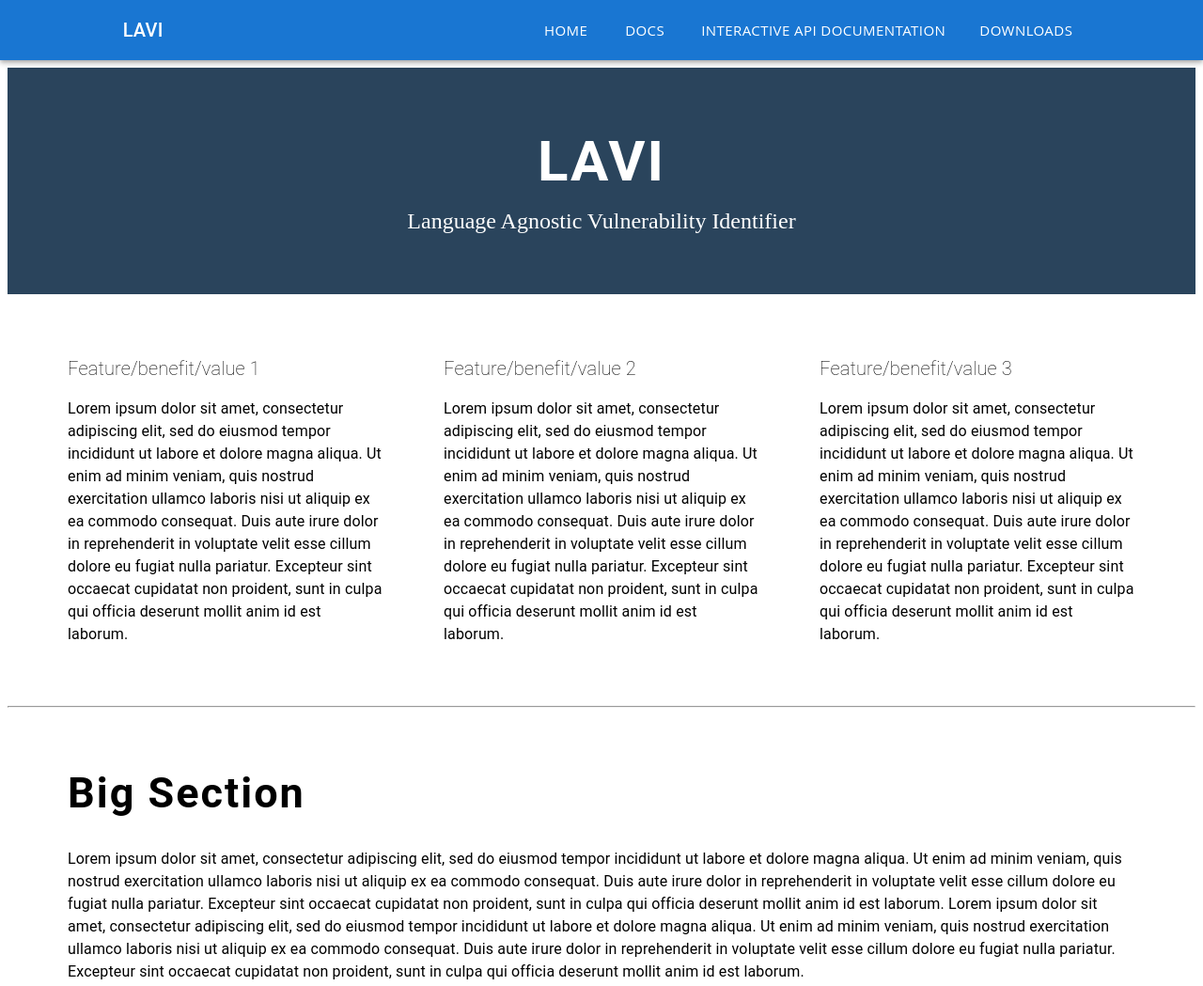
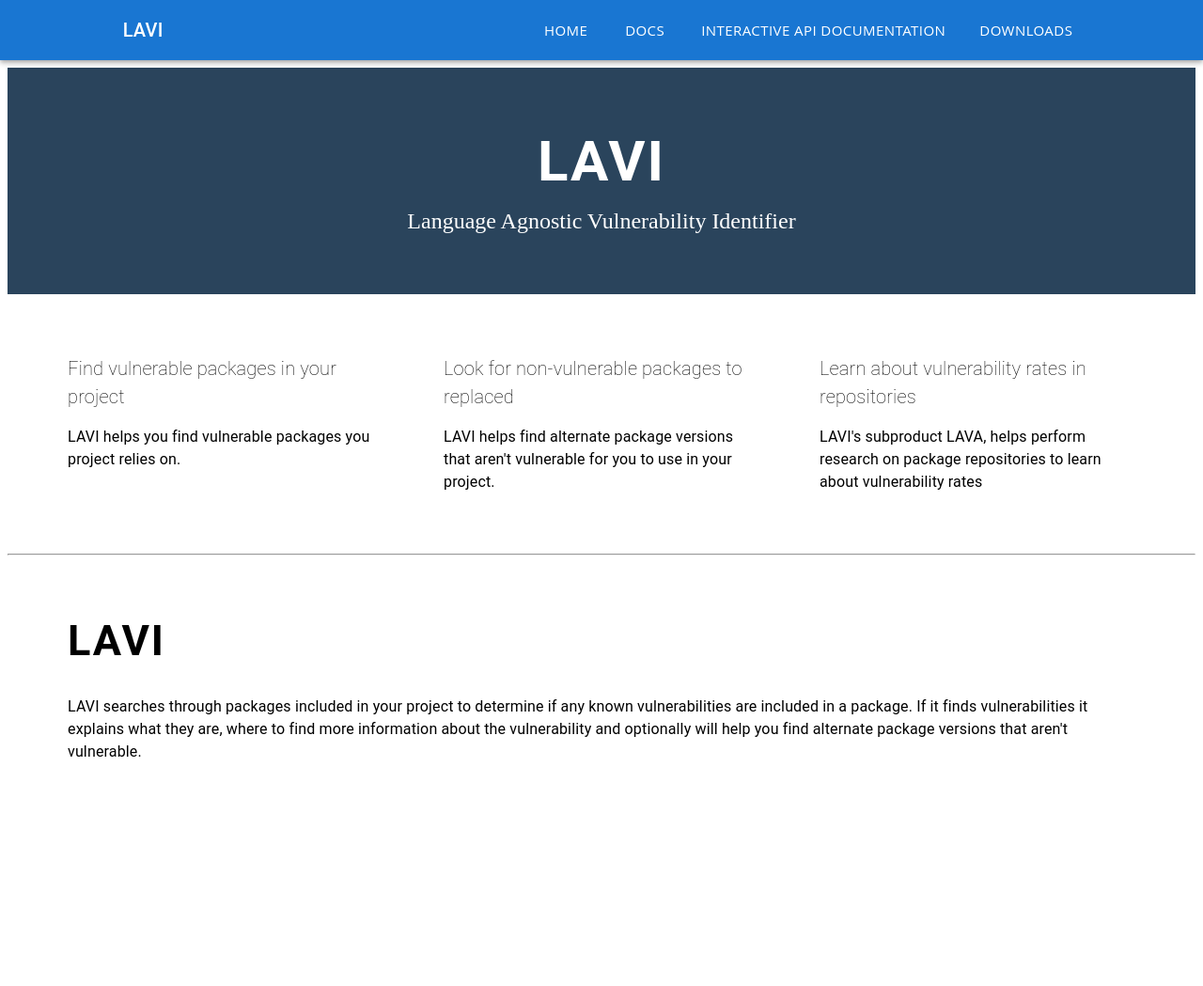
Before and after one commit to teamlavi/package, a Gatsby site in the folder docs/: page / in a window 1280 px wide. Shown: the whole page at 94% size. After the commit the page ends 884 px from the top, so only its background shows below. Built offline with nearby package versions, Linux system fonts and the light colour scheme; Gatsby itself is replaced by a stand-in of ours; what hex2rgba would draw is missing.

Commit message:
add placeholder content for homepage

```diff
--- a/docs/src/pages/index.js
+++ b/docs/src/pages/index.js
@@ -62,26 +62,26 @@ const DocsPage = () => {
 			>
 				<Grid item xs={4}>
 					<Typography sx={{fontSize: "20px", fontWeight: 200, pb: 2}}>
-						Feature/benefit/value 1
+						Find vulnerable packages in your project
 					</Typography>
 					<Typography>
-						Lorem ipsum dolor sit amet, consectetur adipiscing elit, sed do eiusmod tempor incididunt ut labore et dolore magna aliqua. Ut enim ad minim veniam, quis nostrud exercitation ullamco laboris nisi ut aliquip ex ea commodo consequat. Duis aute irure dolor in reprehenderit in voluptate velit esse cillum dolore eu fugiat nulla pariatur. Excepteur sint occaecat cupidatat non proident, sunt in culpa qui officia deserunt mollit anim id est laborum.
+						LAVI helps you find vulnerable packages you project relies on.
 					</Typography>
 				</Grid>
 				<Grid item xs={4}>
 					<Typography sx={{fontSize: "20px", fontWeight: 200, pb: 2}}>
-						Feature/benefit/value 2
+						Look for non-vulnerable packages to replaced
 					</Typography>
 					<Typography>
-						Lorem ipsum dolor sit amet, consectetur adipiscing elit, sed do eiusmod tempor incididunt ut labore et dolore magna aliqua. Ut enim ad minim veniam, quis nostrud exercitation ullamco laboris nisi ut aliquip ex ea commodo consequat. Duis aute irure dolor in reprehenderit in voluptate velit esse cillum dolore eu fugiat nulla pariatur. Excepteur sint occaecat cupidatat non proident, sunt in culpa qui officia deserunt mollit anim id est laborum.
+						LAVI helps find alternate package versions that aren't vulnerable for you to use in your project.
 					</Typography>
 				</Grid>
 				<Grid item xs={4}>
 					<Typography sx={{fontSize: "20px", fontWeight: 200, pb: 2}}>
-						Feature/benefit/value 3
+						Learn about vulnerability rates in repositories
 					</Typography>
 					<Typography>
-						Lorem ipsum dolor sit amet, consectetur adipiscing elit, sed do eiusmod tempor incididunt ut labore et dolore magna aliqua. Ut enim ad minim veniam, quis nostrud exercitation ullamco laboris nisi ut aliquip ex ea commodo consequat. Duis aute irure dolor in reprehenderit in voluptate velit esse cillum dolore eu fugiat nulla pariatur. Excepteur sint occaecat cupidatat non proident, sunt in culpa qui officia deserunt mollit anim id est laborum.
+						LAVI's subproduct LAVA, helps perform research on package repositories to learn about vulnerability rates
 					</Typography>
 				</Grid>
 			</Grid>
@@ -96,11 +96,10 @@ const DocsPage = () => {
 						letterSpacing: '2px',
 						fontWeight: 600,
 					}}>
-						Big Section
+						LAVI
 				</Typography>
 				<Typography style={{paddingTop: "2em"}}>
-					Lorem ipsum dolor sit amet, consectetur adipiscing elit, sed do eiusmod tempor incididunt ut labore et dolore magna aliqua. Ut enim ad minim veniam, quis nostrud exercitation ullamco laboris nisi ut aliquip ex ea commodo consequat. Duis aute irure dolor in reprehenderit in voluptate velit esse cillum dolore eu fugiat nulla pariatur. Excepteur sint occaecat cupidatat non proident, sunt in culpa qui officia deserunt mollit anim id est laborum.
-					Lorem ipsum dolor sit amet, consectetur adipiscing elit, sed do eiusmod tempor incididunt ut labore et dolore magna aliqua. Ut enim ad minim veniam, quis nostrud exercitation ullamco laboris nisi ut aliquip ex ea commodo consequat. Duis aute irure dolor in reprehenderit in voluptate velit esse cillum dolore eu fugiat nulla pariatur. Excepteur sint occaecat cupidatat non proident, sunt in culpa qui officia deserunt mollit anim id est laborum.
+					LAVI searches through packages included in your project to determine if any known vulnerabilities are included in a package. If it finds vulnerabilities it explains what they are, where to find more information about the vulnerability and optionally will help you find alternate package versions that aren't vulnerable.
 				</Typography>
 			</div>
 	</Layout>
```
